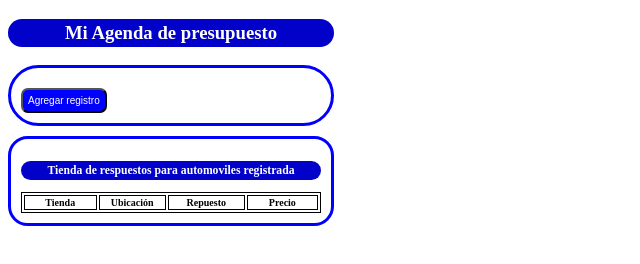
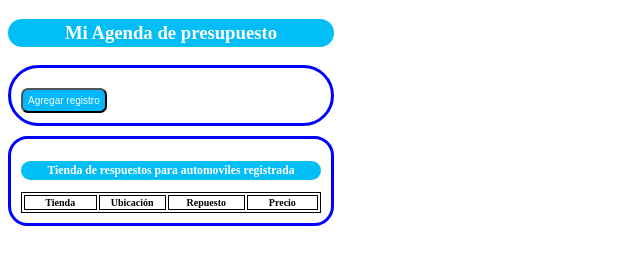
Before and after one commit to TomasCatari-UCLA/L25-2.P.C3-demo.agenda-Presupuesto-Array-main, a plain HTML site: page index.html in a window 1280 px wide. Shown: the whole page, without its empty margins (0-640 px from the left). Drawn offline with Linux system fonts and the light colour scheme.

Commit message:
CAMBIOS EN EL LOGOTIPO

```diff
--- a/styles.css
+++ b/styles.css
@@ -10,7 +10,7 @@ label {
 }
 h3 {
   color: white;
-  background-color: rgb(1, 1, 201);
+  background-color: rgb(2, 190, 247);
   padding: 3px;
   border-radius: 5cap;
   text-align: center;
@@ -24,7 +24,7 @@ h4 {
 }
 button {
   margin-top: 10px;
-  background-color: blue;
+  background-color: rgb(1, 183, 255);
   color: white;
   border-radius: 1cap;
   padding: 5px;
```
